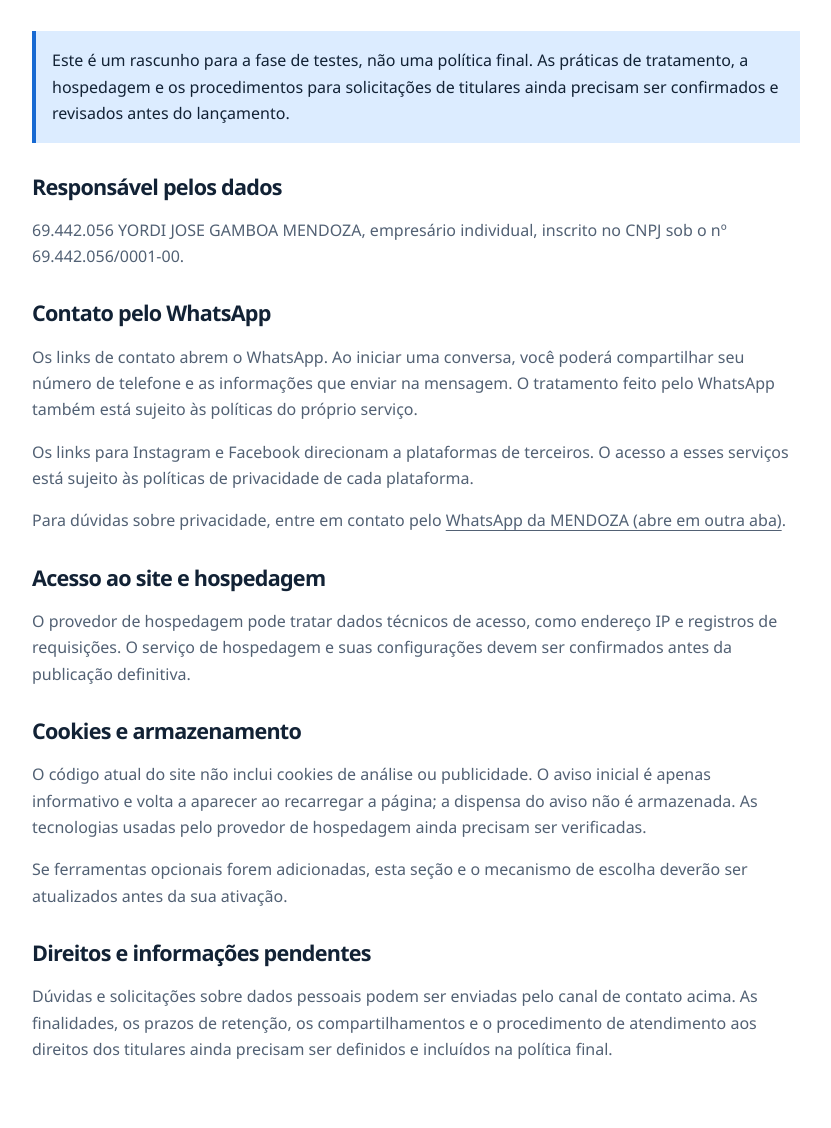
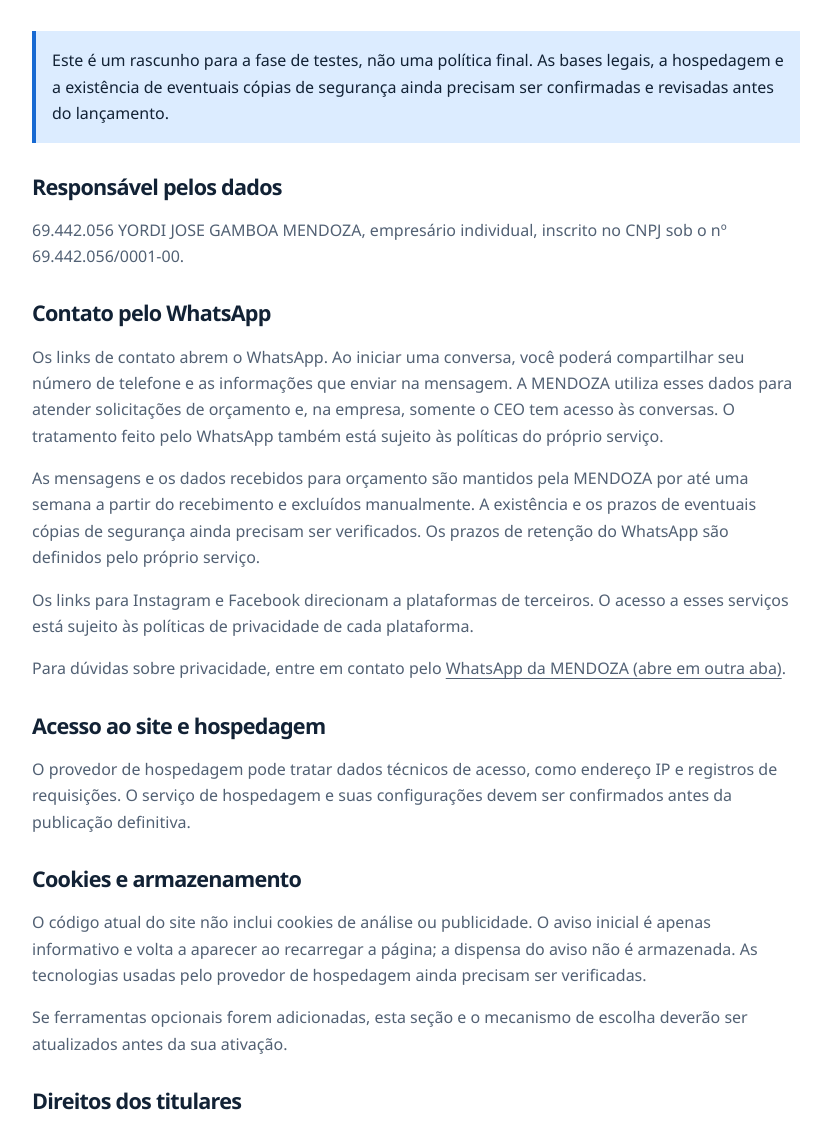
Before and after one commit to Jetsiel20/mendoza-wed, a plain HTML site: page dist/privacidade.html in a window 1280 px wide. Shown: the part 284-1412 px from the top of the page, without its empty margins (224-1055 px from the left). Drawn offline with Linux system fonts and the light colour scheme.

Commit message:
Actualizar borrador de privacidad
Co-authored-by: Copilot <223556219+Copilot@users.noreply.github.com>

```diff
--- a/dist/privacidade.html
+++ b/dist/privacidade.html
@@ -51,8 +51,8 @@
       <h1>Privacidade</h1>
       <p class="privacy-draft">
         Este é um rascunho para a fase de testes, não uma política final.
-        As práticas de tratamento, a hospedagem e os procedimentos para solicitações
-        de titulares ainda precisam ser confirmados e revisados antes do lançamento.
+        As bases legais, a hospedagem e a existência de eventuais cópias de segurança
+        ainda precisam ser confirmadas e revisadas antes do lançamento.
       </p>
 
       <h2>Responsável pelos dados</h2>
@@ -64,8 +64,15 @@
       <h2>Contato pelo WhatsApp</h2>
       <p>
         Os links de contato abrem o WhatsApp. Ao iniciar uma conversa, você poderá compartilhar
-        seu número de telefone e as informações que enviar na mensagem. O tratamento feito pelo
-        WhatsApp também está sujeito às políticas do próprio serviço.
+        seu número de telefone e as informações que enviar na mensagem. A MENDOZA utiliza esses
+        dados para atender solicitações de orçamento e, na empresa, somente o CEO tem acesso
+        às conversas. O tratamento feito pelo WhatsApp também está sujeito às políticas do próprio serviço.
+      </p>
+      <p>
+        As mensagens e os dados recebidos para orçamento são mantidos pela MENDOZA por até uma semana
+        a partir do recebimento e excluídos manualmente. A existência e os prazos de eventuais cópias
+        de segurança ainda precisam ser verificados. Os prazos de retenção do WhatsApp são definidos
+        pelo próprio serviço.
       </p>
       <p>
         Os links para Instagram e Facebook direcionam a plataformas de terceiros. O acesso
@@ -94,11 +101,12 @@
         ser atualizados antes da sua ativação.
       </p>
 
-      <h2>Direitos e informações pendentes</h2>
+      <h2>Direitos dos titulares</h2>
       <p>
-        Dúvidas e solicitações sobre dados pessoais podem ser enviadas pelo canal de contato acima.
-        As finalidades, os prazos de retenção, os compartilhamentos e o procedimento de atendimento
-        aos direitos dos titulares ainda precisam ser definidos e incluídos na política final.
+        Você pode solicitar informações sobre o tratamento, confirmar sua existência, acessar seus
+        dados e pedir a correção de dados incompletos ou desatualizados. Nos casos previstos na LGPD,
+        também pode solicitar a anonimização, o bloqueio, a eliminação ou a portabilidade dos dados.
+        Dúvidas e solicitações podem ser enviadas pelo canal de contato acima.
       </p>
     </div>
   </main>
```
Also changed, not shown: 1 other file.
